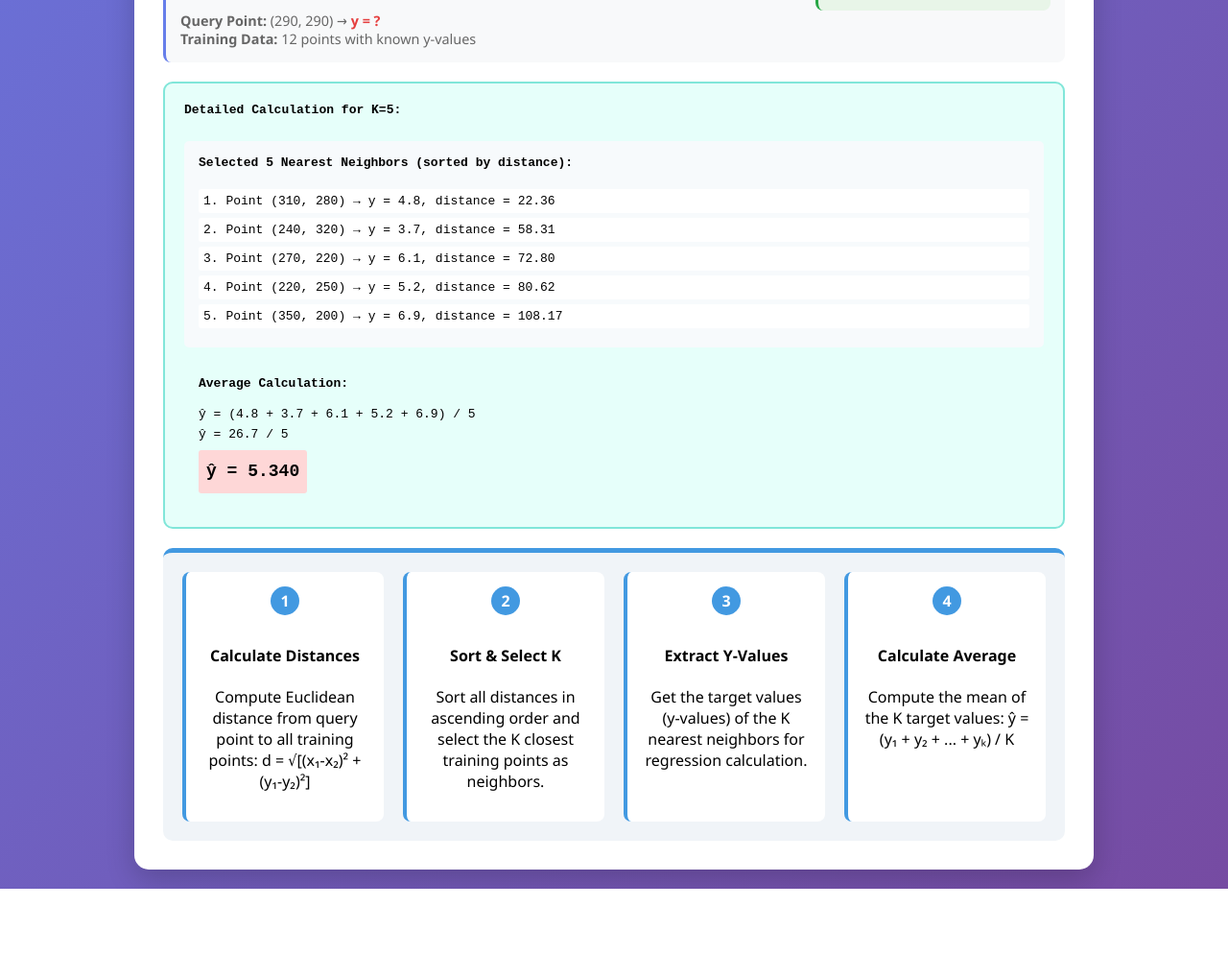
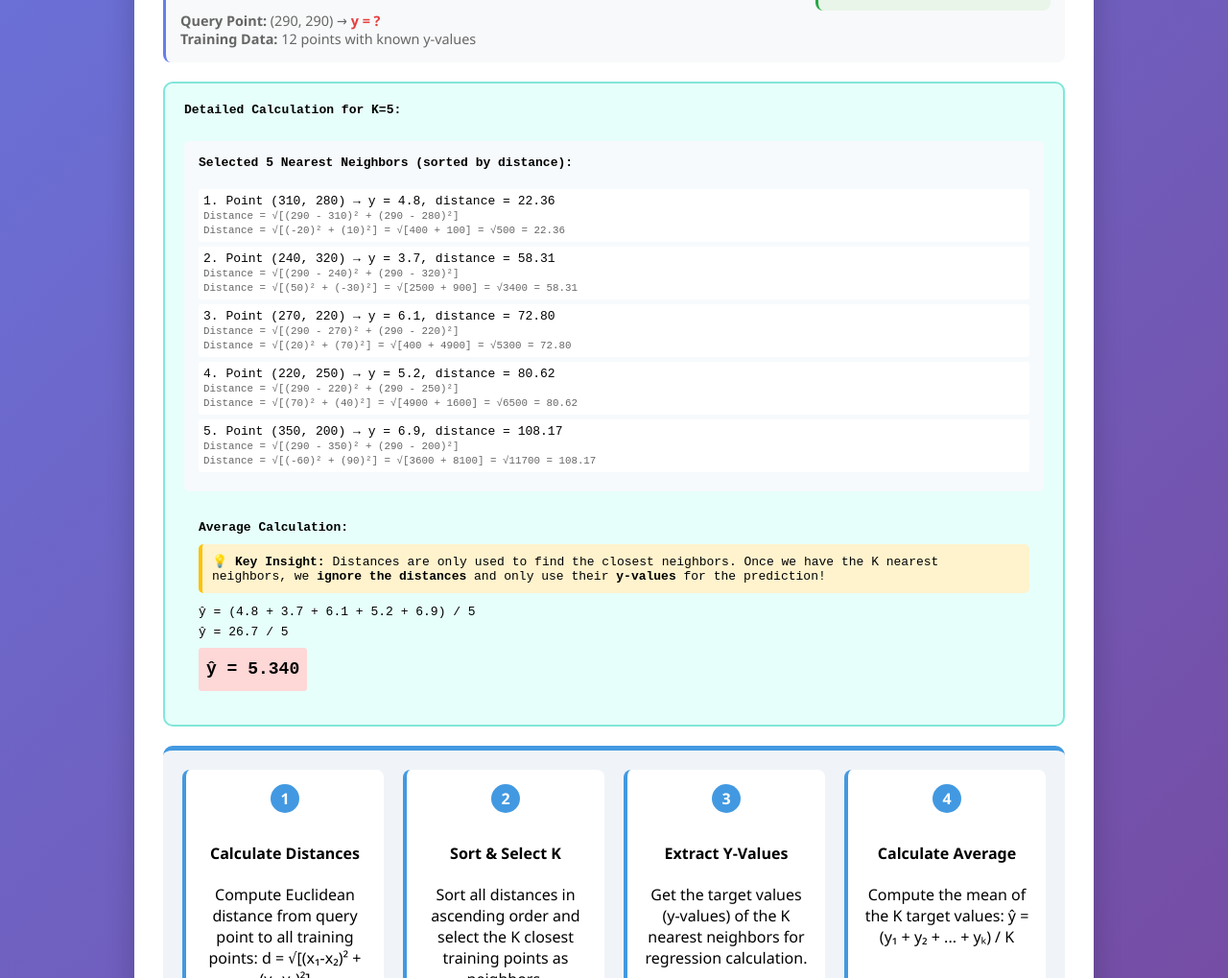
Before and after one commit to prajun7/interactive-machine-learning, a plain HTML site: page knn-regression.html in a window 1280 px wide. Shown: the part 927-1946 px from the top of the page at 96% size. Before the commit the page ends 1853 px from the top, so only its background shows below. Drawn offline with Linux system fonts and the light colour scheme.

Commit message:
Update knn-regression.html

```diff
--- a/knn-regression.html
+++ b/knn-regression.html
@@ -660,12 +660,29 @@
           calcHTML += `${index + 1}. Point (${point.x}, ${point.y}) → y = ${
             point.value
           }, distance = ${point.distance.toFixed(2)}`;
+
+          // Add distance calculation for all points
+          const dx = queryPoint.x - point.x;
+          const dy = queryPoint.y - point.y;
+          calcHTML += `<br><small style="color: #666; font-family: monospace;">`;
+          calcHTML += `   Distance = √[(${queryPoint.x} - ${point.x})² + (${queryPoint.y} - ${point.y})²]`;
+          calcHTML += `<br>   Distance = √[(${dx})² + (${dy})²] = √[${(
+            dx * dx
+          ).toFixed(0)} + ${(dy * dy).toFixed(0)}] = √${(
+            dx * dx +
+            dy * dy
+          ).toFixed(0)} = ${point.distance.toFixed(2)}`;
+          calcHTML += `</small>`;
+
           calcHTML += `</div>`;
         });
 
         calcHTML += `</div>`;
         calcHTML += `<div style="background: #e6fffa; padding: 15px; border-radius: 5px; margin-top: 15px;">`;
-        calcHTML += `<strong>Average Calculation:</strong><br><br>`;
+        calcHTML += `<strong>Average Calculation:</strong><br>`;
+        calcHTML += `<div style="background: #fff3cd; padding: 10px; border-radius: 5px; margin: 10px 0; border-left: 4px solid #ffc107;">`;
+        calcHTML += `<strong>💡 Key Insight:</strong> Distances are only used to find the closest neighbors. Once we have the K nearest neighbors, we <strong>ignore the distances</strong> and only use their <strong>y-values</strong> for the prediction!`;
+        calcHTML += `</div>`;
         calcHTML += `<div style="font-family: monospace; line-height: 1.6;">`;
         calcHTML += `ŷ = (${nearestK
           .map((p) => p.value)
```
